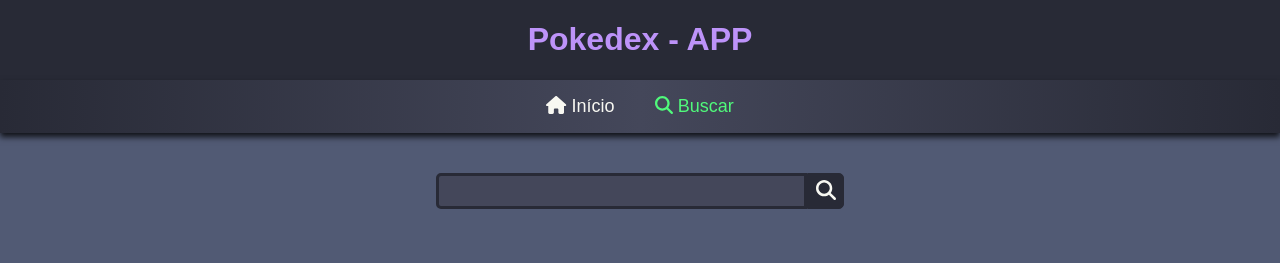
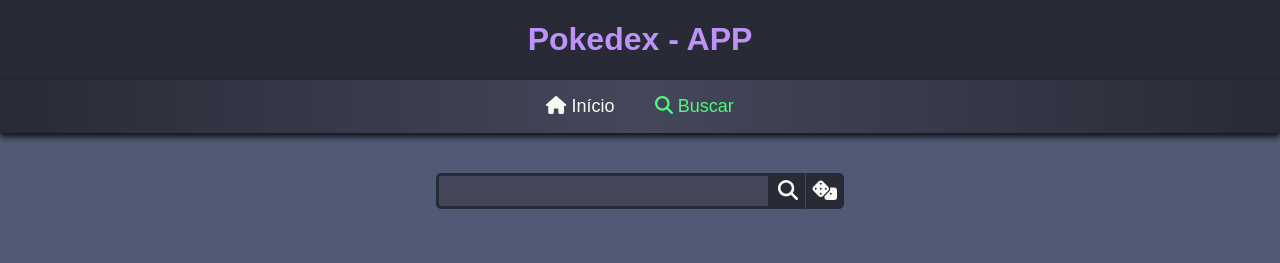
Before and after one commit to davide-almeida/pokedex, a Vue app: page /busca in a window 1280 px wide. Shown: the top 263 px of the page. Built offline with nearby package versions, Linux system fonts and the light colour scheme.

Commit message:
adds rollDice button

```diff
--- a/src/style.css
+++ b/src/style.css
@@ -203,6 +203,19 @@ a.active {
   box-shadow: 0px 0px 10px 0px rgba(189, 147, 249, 0.2);
 }
 
+.search-dice-button {
+  width: 40px;
+  height: 36px;
+  border: 1px solid #282a36;
+  border-left: #44475a solid 1px;
+  background: #282a36;
+  text-align: center;
+  color: #f8f8f2;
+  border-radius: 0 5px 5px 0;
+  cursor: pointer;
+  font-size: 20px;
+}
+
 .search-button {
   width: 40px;
   height: 36px;
@@ -210,7 +223,7 @@ a.active {
   background: #282a36;
   text-align: center;
   color: #f8f8f2;
-  border-radius: 0 5px 5px 0;
+  border-radius: 0;
   cursor: pointer;
   font-size: 20px;
 }
--- a/src/views/pokeSearch/PokeSearch.vue
+++ b/src/views/pokeSearch/PokeSearch.vue
@@ -3,6 +3,7 @@
     <form class="search-form" @submit.prevent="getPoke">
       <input type="text" id="search" class="search-input" v-model="pokeName"/>
       <button type="submit" class="search-button"><i class="fa-solid fa-magnifying-glass"></i></button>
+      <button @click.prevent="rollDice" class="search-dice-button"><i class="fa-solid fa-dice"></i></button>
     </form>
 
     <PokeError
@@ -48,7 +49,12 @@
             this.errorMsg = "Ocorreu um erro desconhecido.";
           }
         }
-      }
+      },
+      rollDice() {
+        const randomNumber = Math.floor(Math.random() * 1281) + 1;
+        this.pokeName = randomNumber.toString();
+        this.getPoke();
+      },
     },
     components: {
       PokeCard,
```
